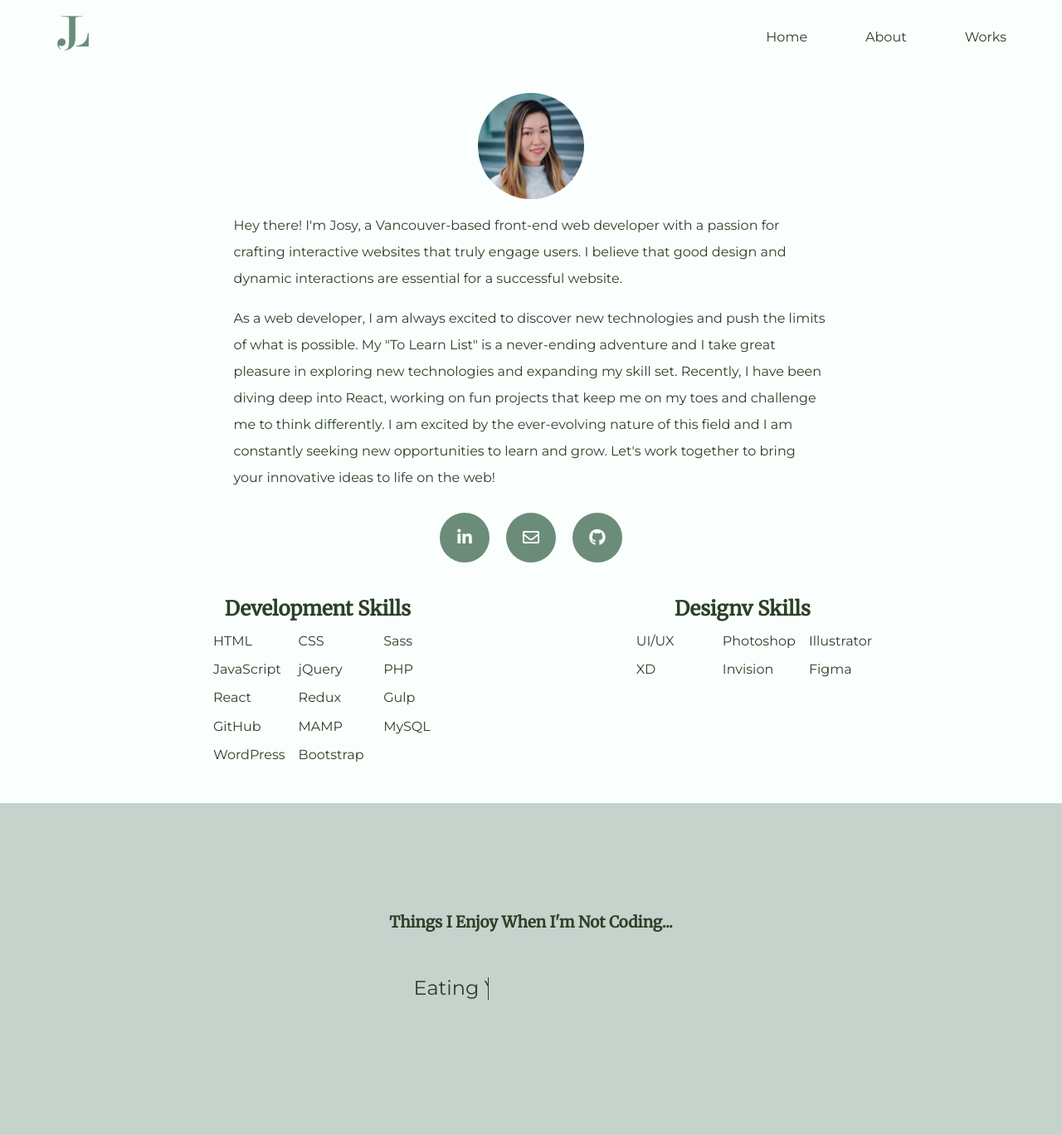
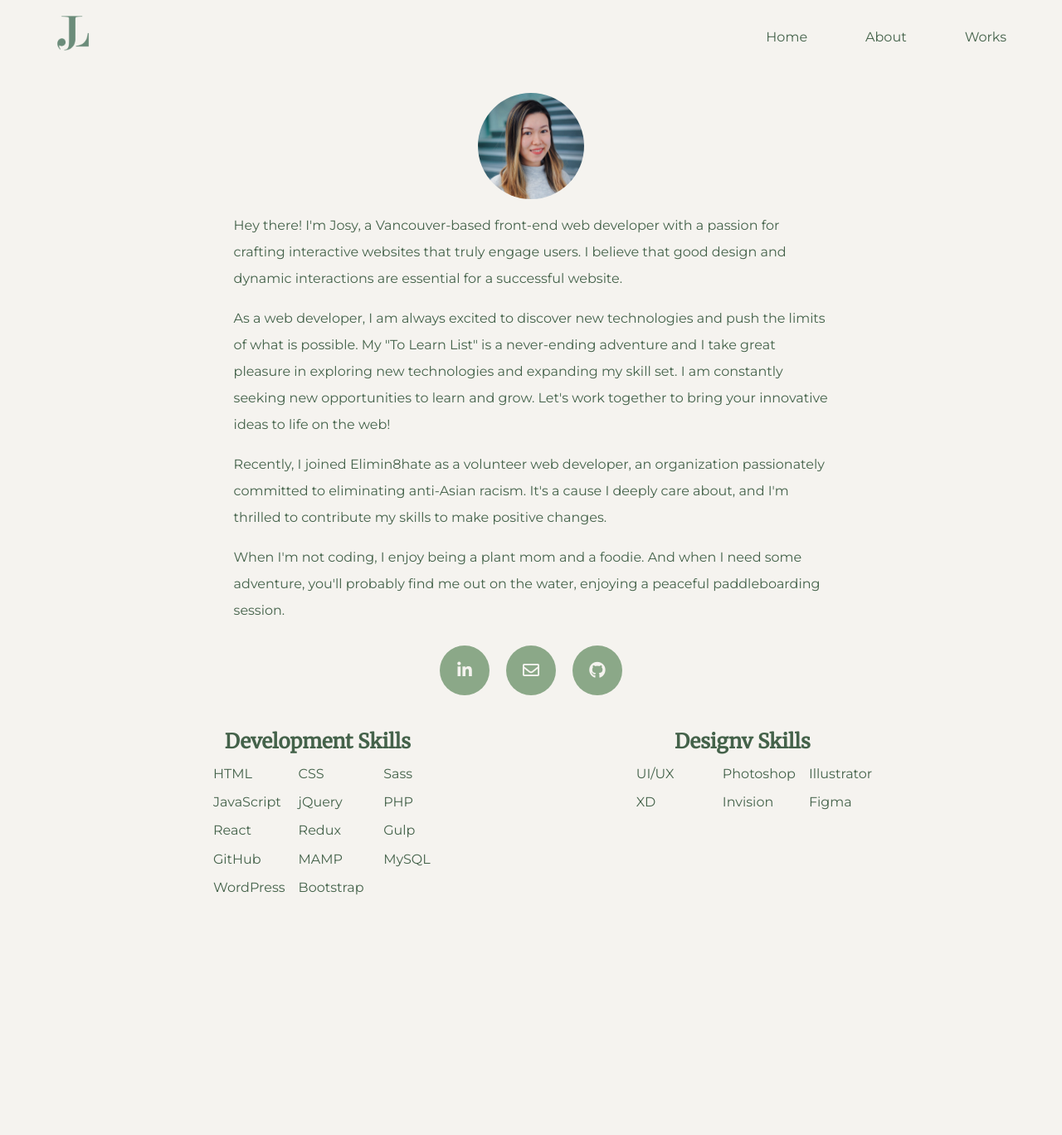
Before and after one commit to josyliyh/portfolio, a PHP site: page /about.php in a window 1280 px wide. Shown: the whole page at 83% size. After the commit the page ends 1079 px from the top, so only its background shows below. Run offline with PHP 8.4, Linux system fonts and the light colour scheme; some libraries are stand-ins or nearby versions.

Commit message:
added img

```diff
--- a/about.php
+++ b/about.php
@@ -16,10 +16,16 @@
             src="media/portrait_ictcxu_c_scale,w_1120.jpg">
             <div class="about-text">
                 <p>
-                    Hey there! I'm Josy, a Vancouver-based front-end web developer with a passion for crafting interactive websites that truly engage users.  I believe that good design and dynamic interactions are essential for a successful website.
+                    Hey there! I'm Josy, a Vancouver-based front-end web developer with a passion for crafting interactive websites that truly engage users. I believe that good design and dynamic interactions are essential for a successful website.
                 </p>
                 <p>
-                    As a web developer, I am always excited to discover new technologies and push the limits of what is possible. My "To Learn List" is a never-ending adventure and I take great pleasure in exploring new technologies and expanding my skill set. Recently, I have been diving deep into React, working on fun projects that keep me on my toes and challenge me to think differently. I am excited by the ever-evolving nature of this field and I am constantly seeking new opportunities to learn and grow. Let's work together to bring your innovative ideas to life on the web!
+                As a web developer, I am always excited to discover new technologies and push the limits of what is possible. My "To Learn List" is a never-ending adventure and I take great pleasure in exploring new technologies and expanding my skill set. I am constantly seeking new opportunities to learn and grow. Let's work together to bring your innovative ideas to life on the web!
+                </p>
+                <p>
+                    Recently, I joined Elimin8hate as a volunteer web developer, an organization passionately committed to eliminating anti-Asian racism. It's a cause I deeply care about, and I'm thrilled to contribute my skills to make positive changes.
+                </p>
+                <p>
+                    When I'm not coding, I enjoy being a plant mom and a foodie. And when I need some adventure, you'll probably find me out on the water, enjoying a peaceful paddleboarding session.
                 </p>
             </div>
             <div class="contact-button icon-box">
@@ -74,14 +80,6 @@
                 </div>
             </section>
 
-            <section class="about-other">
-            <h3>Things I enjoy when I'm not coding...</h3>
-            <p class="tagline">
-                <span class="tagline-skill"><span class="tagline-skill_inner">Paddle Boarding <span role="img" aria-label="watersport">&#127940</span></span></span>
-                <span class="tagline-skill"><span class="tagline-skill_inner">Buying Houseplants <span role="img" aria-label="houseplant">&#127807</span></span></span>
-                <span class="tagline-skill"><span class="tagline-skill_inner">Eating Yummy Food <span role="img" aria-label="ramen">&#x1F35C</span></span></span>
-            </p>
-            </section>
 
         </section>
     </main>
--- a/styles/style.css
+++ b/styles/style.css
@@ -20,12 +20,11 @@
 # Base
 --------------------------------------------------------------*/
 :root {
-  --darkgreen: #2C4027;
-  --green: #6C8C7A;
+  --darkgreen: 	#44624a;
+  --green: 	#8ba888;
   --lightgreen: #C6D3CC;
-  --lightergreen: #e4ece8;
-  --white: #fafffd;
-  /* --white: #ffffff; */
+  --lightergreen: #c0cfb2;
+  --white: #f5f3ef;
   --animate-duration: 800ms;
   --animate-delay: 0.9s;
   --rectangle-radius: 8px;
@@ -557,78 +524,6 @@ background-color: var(--green);
   text-align: center;
 }
 
-.about-other {
-  padding: 1rem 1.5rem;
-  min-height: 400px;
-  display: flex;
-  flex-direction: column;
-  justify-content: center;
-  align-items: center;
-  position: absolute;
-  left: 0;
-  right: 0;
-  background-color: var(--lightgreen);
-  margin-top: 2rem;
-  text-align: center;
-}
-
-.tagline,
-.tagline-skill {
-  height: 80px;
-}
-
-.tagline {
-  overflow: hidden;
-  background-color: var(--lightgreen);
-  color: var(--darkgreen);
-}
-
-.tagline-skill {
-  position: relative;
-  font-size: 1.5em;
-  padding-top: .75em;
-  animation: animatetotop 9s steps(3) infinite;
-}
-
-.tagline-skill_inner,
-.tagline-skill-overlay {
-  display: inline-block;
-}
-
-.tagline-skill_inner {
-  position: relative;
-  line-height: 1;
-}
-
-.tagline-skill_inner:after {
-  content: "";
-  position: absolute;
-  top:-1px;right:0;bottom:-2px;left:0;
-  border-left: 1px solid var(--darkgreen);
-  background-color: var(--lightgreen);
-  animation: animatetoright 1.5s steps(10) infinite alternate;
-}
-
-@keyframes animatetoright {
-  0% {
-    left: 0;
-    margin-right: auto;
-  }
-  100% {
-    left: 100%;
-    margin-left: .6em;
-    margin-right: -.6em;
-  }
-}
-
-@keyframes animatetotop {
-  0% {
-    top: 0;
-  }
-  100% {
-    top: -240px;
-  }
-}
 
 
 /* general layout */
```
Also changed, not shown: other parts of styles/style.css (+11 -43 lines), index.php (+10 -10 lines), media/girl-plant.png (added).
